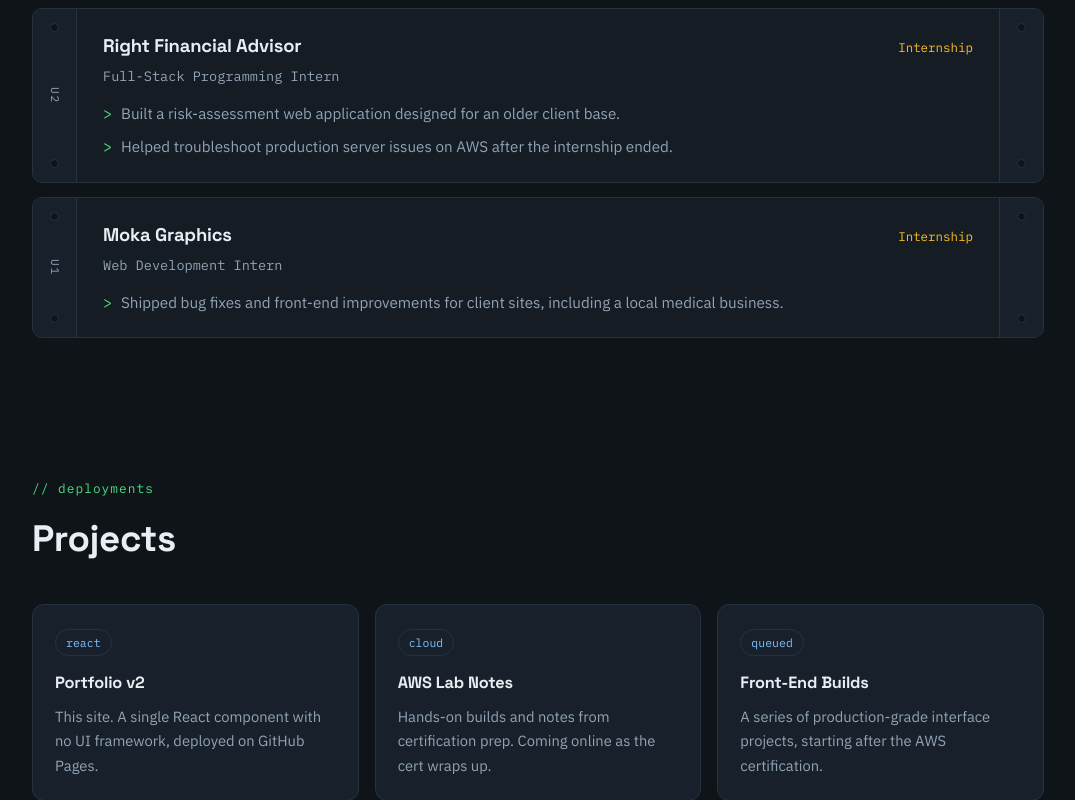
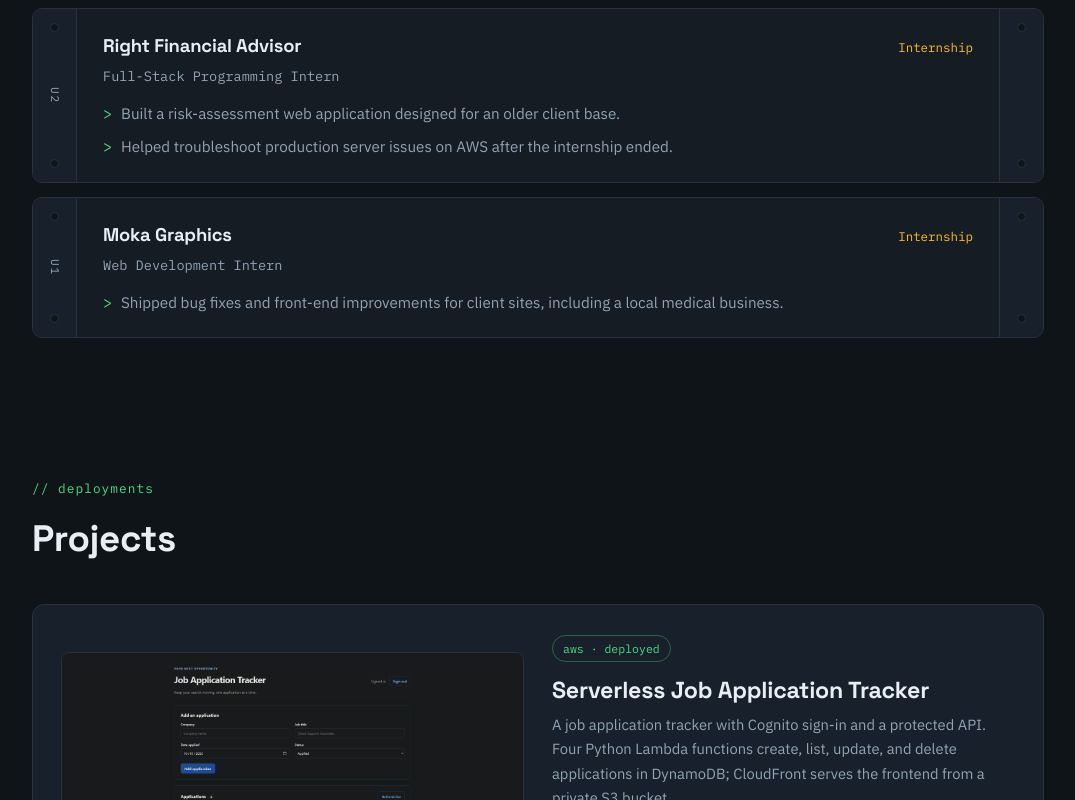
Before and after one commit to rogerrosenquist/rogerrosenquist.github.io, a React (Vite) app: page / in a window 1280 px wide. Shown: the part 2000-2800 px from the top of the page, without its empty margins (102-1177 px from the left). Built offline with nearby package versions, Linux system fonts and the light colour scheme.

Commit message:
Feature the deployed AWS job application tracker

```diff
--- a/src/App.jsx
+++ b/src/App.jsx
@@ -14,7 +14,7 @@ const SKILLS = [
   { name: "React", detail: "This site, component-driven UI", status: "operational" },
   { name: "IT Operations", detail: "Tier 1 support, imaging, inventory", status: "operational" },
   { name: "Networking & Hardware", detail: "Deployment, troubleshooting, AV", status: "operational" },
-  { name: "AWS", detail: "Certification in progress", status: "provisioning" },
+  { name: "AWS", detail: "Deployed serverless app; Solutions Architect Associate prep", status: "provisioning" },
 ];
 
 const EXPERIENCE = [
@@ -52,14 +52,20 @@ const EXPERIENCE = [
 
 const PROJECTS = [
   {
+    name: "Serverless Job Application Tracker",
+    detail: "A job application tracker with Cognito sign-in and a protected API. Four Python Lambda functions create, list, update, and delete applications in DynamoDB; CloudFront serves the frontend from a private S3 bucket.",
+    tag: "aws · deployed",
+    featured: true,
+    image: "/images/job-tracker-dashboard.png",
+    imageAlt: "Deployed job application tracker with an add form and four fictional applications in Applied, Interviewing, and Offer statuses",
+    stack: "Python · JavaScript · Lambda · API Gateway · DynamoDB · Cognito · S3 · CloudFront",
+    codeUrl: "https://github.com/rogerrosenquist/aws-job-application-tracker",
+    liveUrl: "https://d3vx7zv7kgrlly.cloudfront.net/",
+  },
+  {
     name: "Portfolio v2",
     detail: "This site. A single React component with no UI framework, deployed on GitHub Pages.",
     tag: "react",
-  },
-  {
-    name: "AWS Lab Notes",
-    detail: "Hands-on builds and notes from certification prep. Coming online as the cert wraps up.",
-    tag: "cloud",
   },
   {
     name: "Front-End Builds",
@@ -293,14 +299,29 @@ export default function App() {
             <p className="eyebrow">// deployments</p>
             <h2>Projects</h2>
           </Reveal>
-          <div className="board">
+          <div className="board project-board">
             {PROJECTS.map((p, i) => (
               <Reveal key={p.name} delay={i * 60}>
-                <div className="card project">
-                  <span className="tag">{p.tag}</span>
-                  <h3>{p.name}</h3>
-                  <p className="muted">{p.detail}</p>
-                </div>
+                <article className={`card project ${p.featured ? "project-featured" : ""}`}>
+                  {p.image && (
+                    <a className="project-preview" href={`${p.codeUrl}#dashboard-preview`} target="_blank" rel="noreferrer"
+                      aria-label={`View ${p.name} screenshot on GitHub`}>
+                      <img src={p.image} alt={p.imageAlt} width="2560" height="1426" loading="lazy" />
+                    </a>
+                  )}
+                  <div className="project-content">
+                    <span className="tag">{p.tag}</span>
+                    <h3>{p.name}</h3>
+                    <p className="muted">{p.detail}</p>
+                    {p.stack && <p className="project-stack">{p.stack}</p>}
+                    {p.codeUrl && (
+                      <div className="project-actions">
+                        <a className="btn primary" href={p.codeUrl} target="_blank" rel="noreferrer">View code</a>
+                        <a className="btn" href={p.liveUrl} target="_blank" rel="noreferrer">Live app — sign-in required</a>
+                      </div>
+                    )}
+                  </div>
+                </article>
               </Reveal>
             ))}
           </div>
@@ -498,6 +519,30 @@ h1, h2, h3 { font-family: var(--display); letter-spacing: -0.01em; }
   display: inline-block; margin-bottom: 14px;
 }
 .project h3 { margin-bottom: 8px; }
+.project-board { grid-template-columns: repeat(2, minmax(0, 1fr)); }
+.project-board > .reveal:first-child { grid-column: 1 / -1; }
+.project-featured {
+  display: grid; grid-template-columns: minmax(0, 1fr) minmax(0, 1fr);
+  align-items: center; gap: 28px; padding: 28px;
+}
+.project-featured .tag { color: var(--green); border-color: rgba(74, 222, 128, 0.35); }
+.project-featured h3 { font-size: 1.45rem; line-height: 1.25; }
+.project-preview {
+  display: block; min-width: 0; border: 1px solid var(--line);
+  border-radius: 8px; overflow: hidden; background: #181a1b;
+}
+.project-preview img { display: block; width: 100%; height: auto; }
+.project-content { min-width: 0; }
+.project-stack {
+  margin-top: 16px; color: var(--muted); font-family: var(--mono);
+  font-size: 0.73rem; line-height: 1.8;
+}
+.project-actions { display: flex; flex-wrap: wrap; gap: 10px; margin-top: 20px; }
+.project-actions .btn { font-size: 0.78rem; padding: 9px 14px; }
+@media (max-width: 720px) {
+  .project-featured { grid-template-columns: minmax(0, 1fr); gap: 22px; padding: 22px; }
+}
+@media (max-width: 580px) { .project-board { grid-template-columns: minmax(0, 1fr); } }
 
 /* ---------- rack ---------- */
 .rack { display: flex; flex-direction: column; gap: 14px; }
```
Also changed, not shown: public/images/job-tracker-dashboard.png (added).
